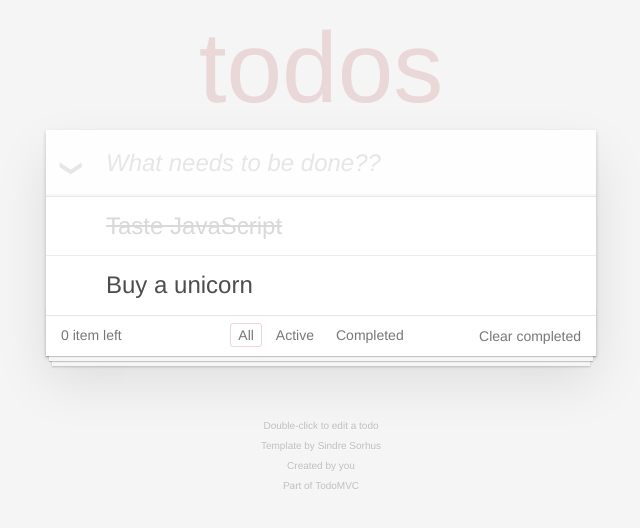
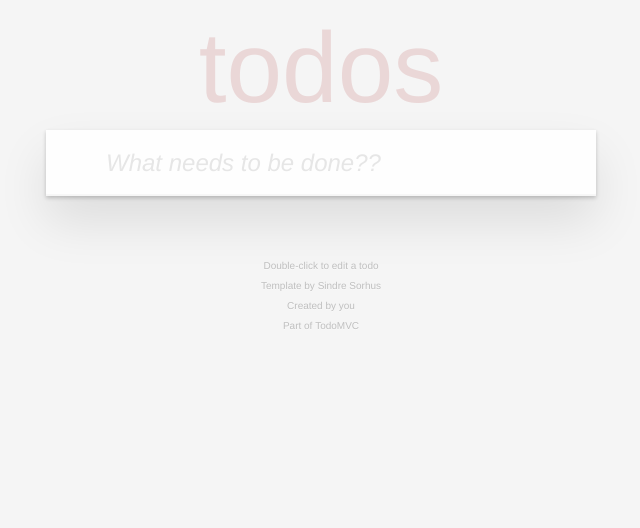
Before and after one commit to ryan10328/AngularTodoApp0609, an Angular app: page / in a window 1280 px wide. Shown: the top 528 px of the page, without its empty margins (319-959 px from the left). Built offline with nearby package versions, Linux system fonts and the light colour scheme.

Commit message:
任務 08：套用結構指令 (Structure Directives)

```diff
--- a/src/app/app.component.html
+++ b/src/app/app.component.html
@@ -5,32 +5,24 @@
     <!--<input class="new-todo" [placeholder]="inputHint" autofocus (keyup.enter)="addTodo($event)" [ngModel]="todo" (ngModelChange)="todo = $event">-->
   </header>
   <!-- This section should be hidden by default and shown when there are todos -->
-  <section class="main">
+  <section class="main" *ngIf="todos.length">
     <input class="toggle-all" type="checkbox">
     <label for="toggle-all">Mark all as complete</label>
     <ul class="todo-list">
       <!-- These are here just to show the structure of the list items -->
       <!-- List items should get the class `editing` when editing and `completed` when marked as completed -->
-      <li class="completed">
+      <li *ngFor="let item of todos">
         <div class="view">
-          <input class="toggle" type="checkbox" checked>
-          <label>Taste JavaScript</label>
+          <input class="toggle" type="checkbox">
+          <label>{{ item.todo }}</label>
           <button class="destroy"></button>
         </div>
         <input class="edit" value="Create a TodoMVC template">
       </li>
-      <li>
-        <div class="view">
-          <input class="toggle" type="checkbox">
-          <label>Buy a unicorn</label>
-          <button class="destroy"></button>
-        </div>
-        <input class="edit" value="Rule the web">
-      </li>
     </ul>
   </section>
   <!-- This footer should hidden by default and shown when there are todos -->
-  <footer class="footer">
+  <footer class="footer" *ngIf="todos.length">
     <!-- This should be `0 items left` by default -->
     <span class="todo-count"><strong>0</strong> item left</span>
     <!-- Remove this if you don't implement routing -->
--- a/src/app/app.component.ts
+++ b/src/app/app.component.ts
@@ -14,7 +14,7 @@
 
   addTodo(evt: KeyboardEvent) {
     let input = evt.target as HTMLInputElement;
-    this.todos = [...this.todos, input.value];
+    this.todos = [...this.todos, { todo: this.todo, done: false }];
     input.value = '';
   }
 }
```
